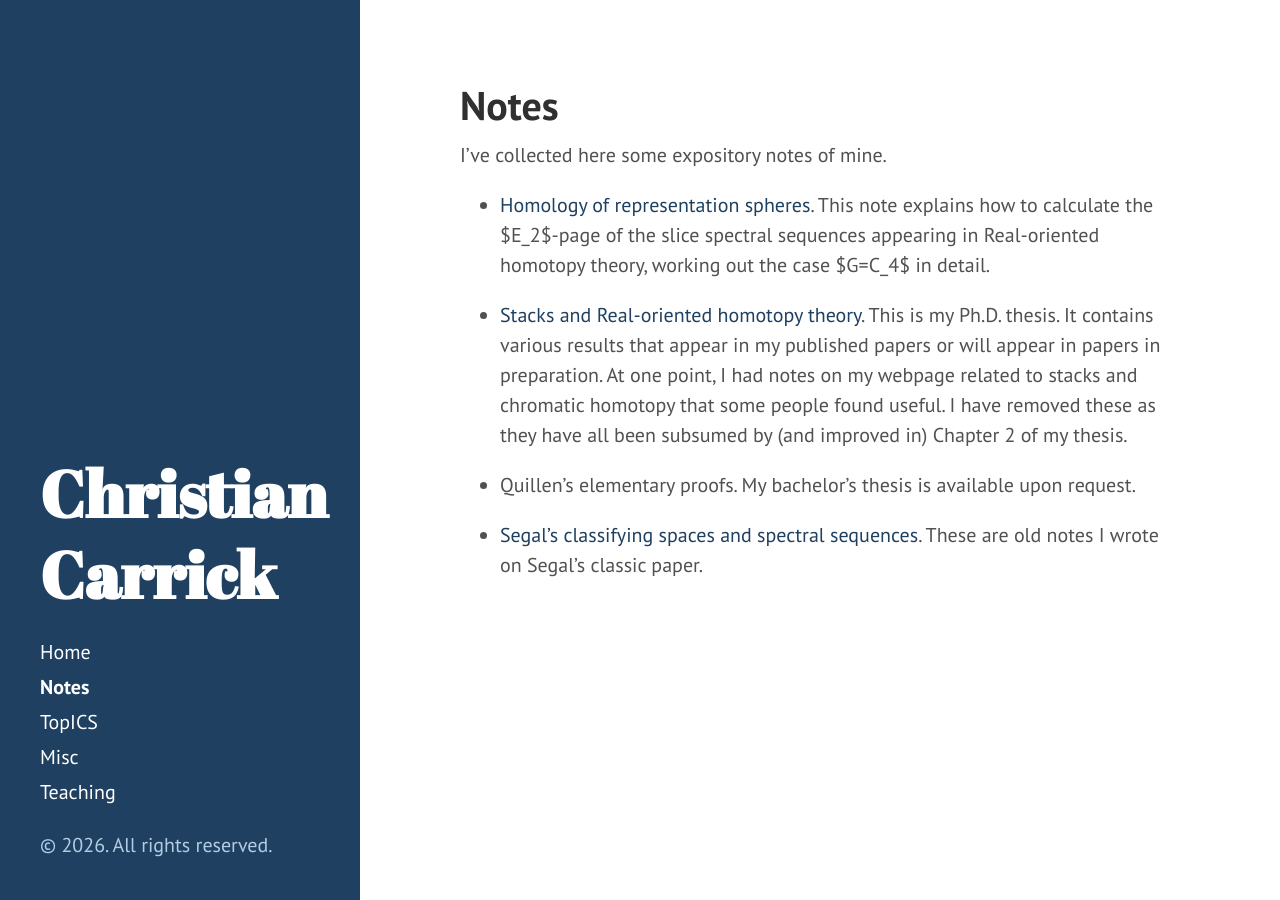
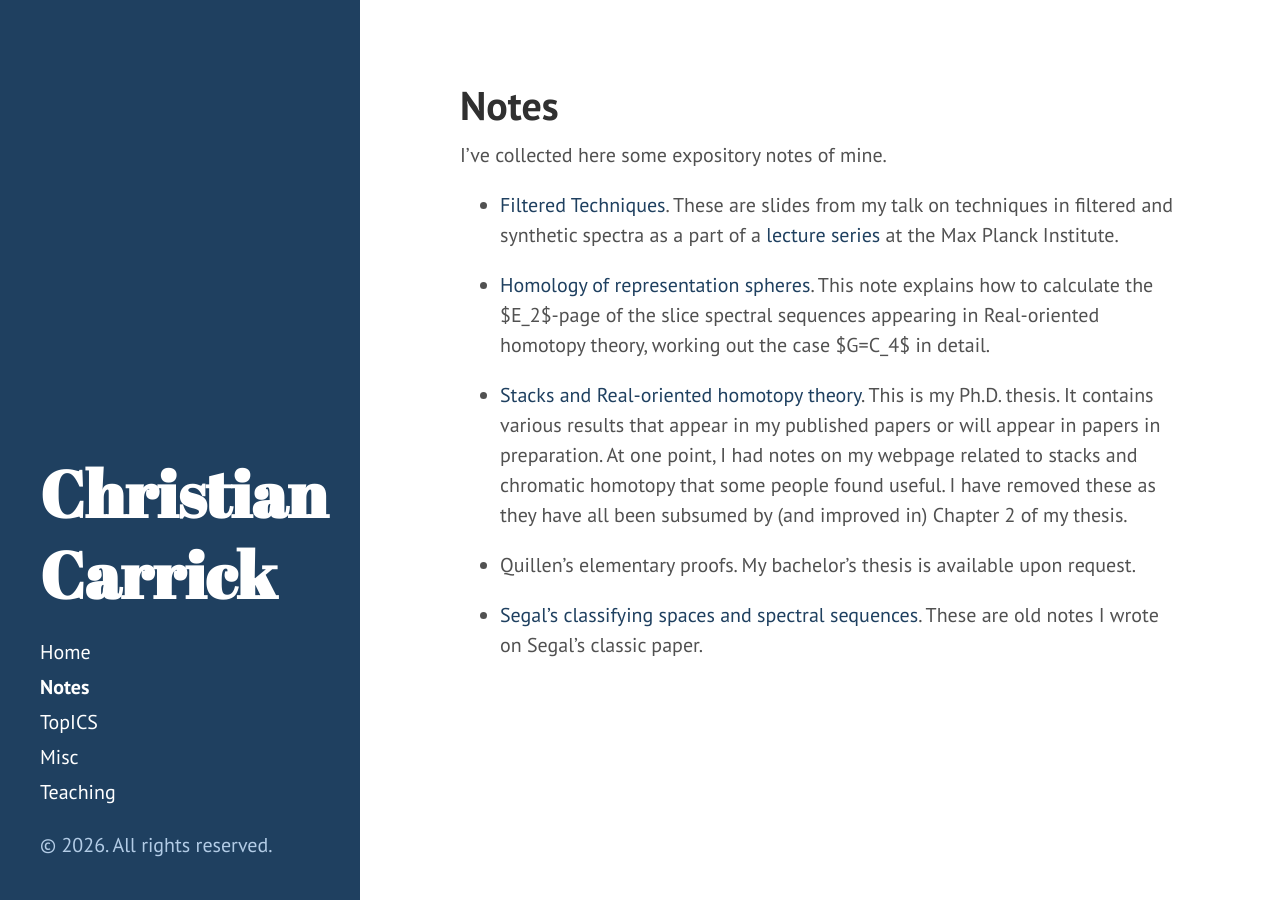
Before and after one commit to carrickchristian/carrickchristian.github.io, a Jekyll site: the page built from Notes:Seminars.md, in a window 1280 px wide. Built offline with Jekyll 4.4.1, drawn with Linux system fonts in a browser that asks for light colours.

Commit message:
mpi stuff

```diff
--- a/Notes:Seminars.md
+++ b/Notes:Seminars.md
@@ -4,6 +4,8 @@ title: Notes
 ---
 
 I've collected here some expository notes of mine.
+
+* [Filtered Techniques](https://carrickchristian.github.io/SmfTalk-7.pdf). These are slides from my talk on techniques in filtered and synthetic spectra as a part of a [lecture series](https://www.mpim-bonn.mpg.de/node/15121) at the Max Planck Institute.
 
 * [Homology of representation spheres](https://carrickchristian.github.io/HomologyRepSpheres.pdf). This note explains how to calculate the $E_2$-page of the slice spectral sequences appearing in Real-oriented homotopy theory, working out the case $G=C_4$ in detail.
 
--- a/index.html
+++ b/index.html
@@ -47,7 +47,7 @@ title: Home
     <tr>
     <td><b> The descent spectral sequence for topological modular forms</b></td>
     <td>Christian Carrick, Jack Davies, and Sven van Nigtevecht</td>
-    <td> <a href="https://arxiv.org/abs/2412.01640">arxiv</a>, <a href="https://www.youtube.com/watch?v=TVNUUgQLpzA&t=771s">talk by Sven</a></td>
+    <td> <a href="https://arxiv.org/abs/2412.01640">arxiv</a>, <a href="https://www.mpim-bonn.mpg.de/node/15121">MPIM Lecture Series</a>, <a href="https://www.youtube.com/watch?v=TVNUUgQLpzA&t=771s">talk by Sven</a></td>
     <td>Submitted</td>
   </tr>
   <tr>
```
Also changed, not shown: other parts of index.html (+1 -1 lines), 1 other file.
